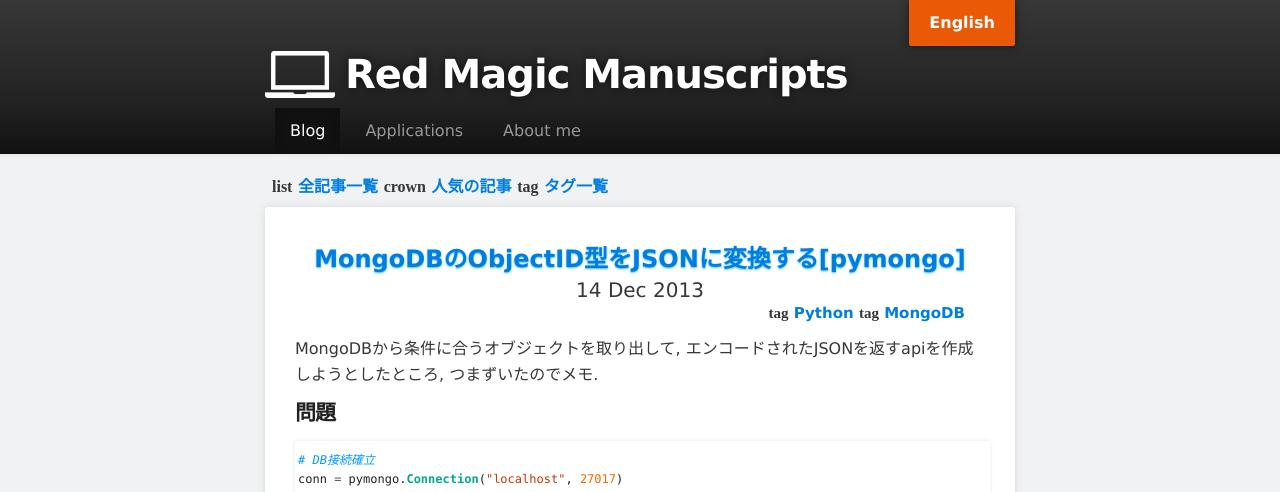
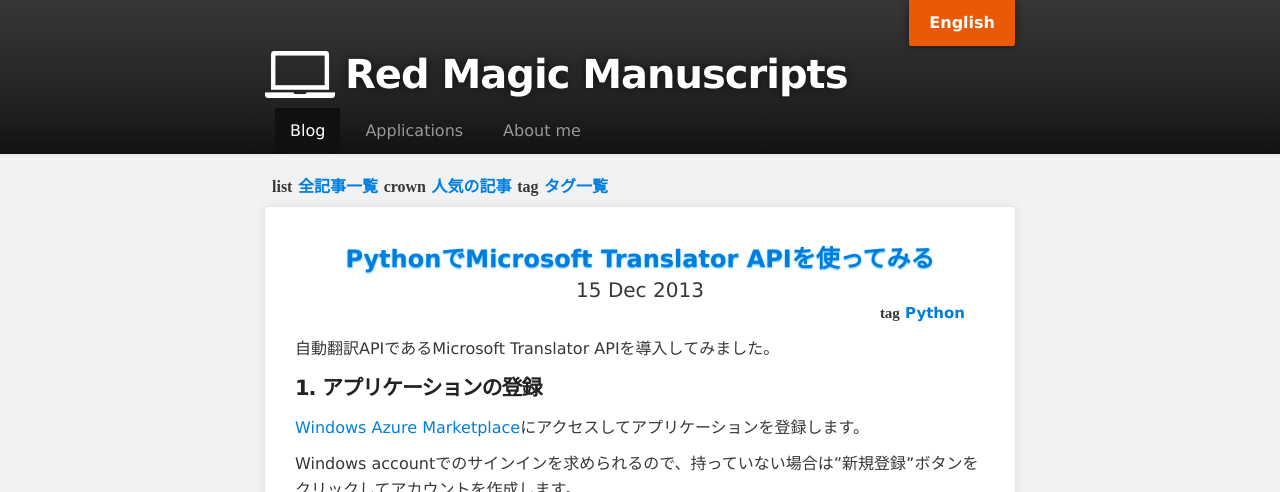
Before and after one commit to Mrk1869/source-mrk1869.github.com, a Jekyll site: the page built from index.html, in a window 1280 px wide and 1400 px high. Shown: the top 492 px of the window. Built offline with Jekyll 4.4.1, drawn with Linux system fonts in a browser that asks for light colours; some web fonts are replaced; the list of posts is cut into pages by our own code; comment, search, counter and statistics services are not loaded; some of the changed text lies outside the part shown; grey boxes are pictures that could not be loaded.

Commit message:
New blog post: Microsoft Translator

```diff
--- /dev/null
+++ b/_posts/2013-12-15-microsoft_translator.md
@@ -0,0 +1,54 @@
+---
+layout: post
+categories: blog
+language: japanese
+name: PythonでMicrosoft Translator APIを使ってみる
+tags: Python
+keywords: Python, Microsoft Translator API, 自動翻訳
+---
+
+自動翻訳APIであるMicrosoft Translator APIを導入してみました。
+
+#### 1. アプリケーションの登録
+
+[Windows Azure Marketplace](https://datamarket.azure.com/developer/applications/)にアクセスしてアプリケーションを登録します。
+
+Windows accountでのサインインを求められるので、持っていない場合は"新規登録"ボタンをクリックしてアカウントを作成します。
+
+<img src="https://dl.dropboxusercontent.com/u/12208857/img/microsoft_translator01.png" class="image-on-frame">
+
+#### 2. ライブラリのインストール
+
+Python用のSDKがGitHubで公開されているので[リポジトリ](https://github.com/openlabs/Microsoft-Translator-Python-API)をcloneします。
+
+{% highlight bash %}
+git clone git@github.com:openlabs/Microsoft-Translator-Python-API.git
+{% endhighlight %}
+
+セットアップスクリプトを実行します.
+
+{% highlight bash %}
+$ cd Microsoft-Translator-Python-API
+$ sudo python setup.py install
+{% endhighlight %}
+
+以上で導入は終わりです. 簡単ですね.
+
+#### 3. 実際に使ってみる
+
+{% highlight python %}
+from microsofttranslator import Translator
+translator = Translator('<Your Client ID>', '<Your Client Secret>')
+print translator.translate("Hello", "ja")
+{% endhighlight %}
+
+{% highlight bash %}
+こんにちは
+{% endhighlight %}
+
+#### 所感
+
+自動翻訳APIは数多く存在しますが, 対応言語が多い・安定してサービスが継続されそうという理由で今回はMicrosoft Translator APIを選択しました。
+(Google Translate APIの無料版v1は2011年12月1日をもってサービスを終了している)
+
+連続してリクエストを送り続けるとエラーが返ってくることがあります。複数の文章を翻訳したいときは、一文ずつ送信するのではなく、文章を連結してひとつのリクエストにまとめて送信することで、この問題を解消することができます。
```
Also changed, not shown: _posts/2013-12-14-mongodb_json.md (+1 -1 lines).
